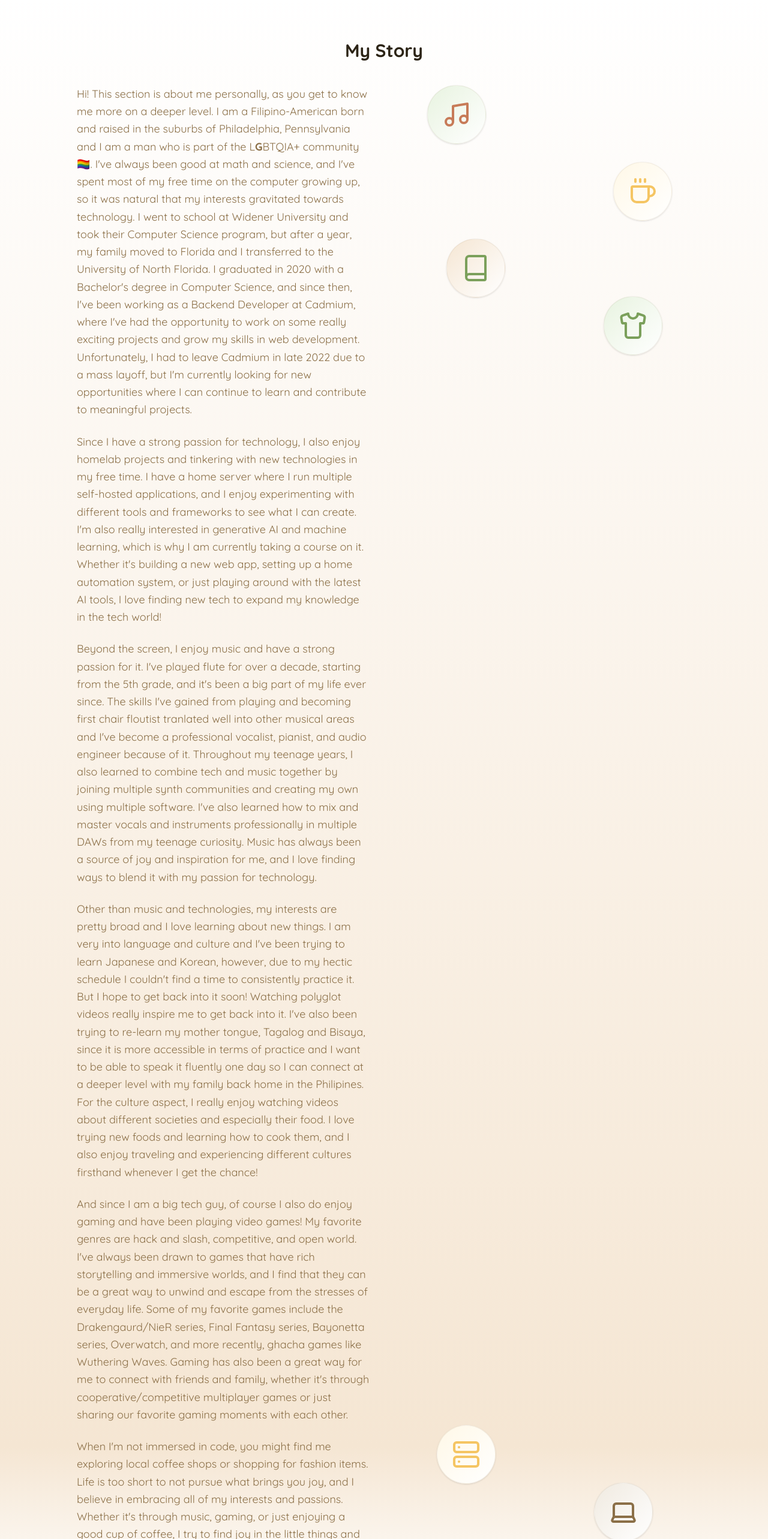
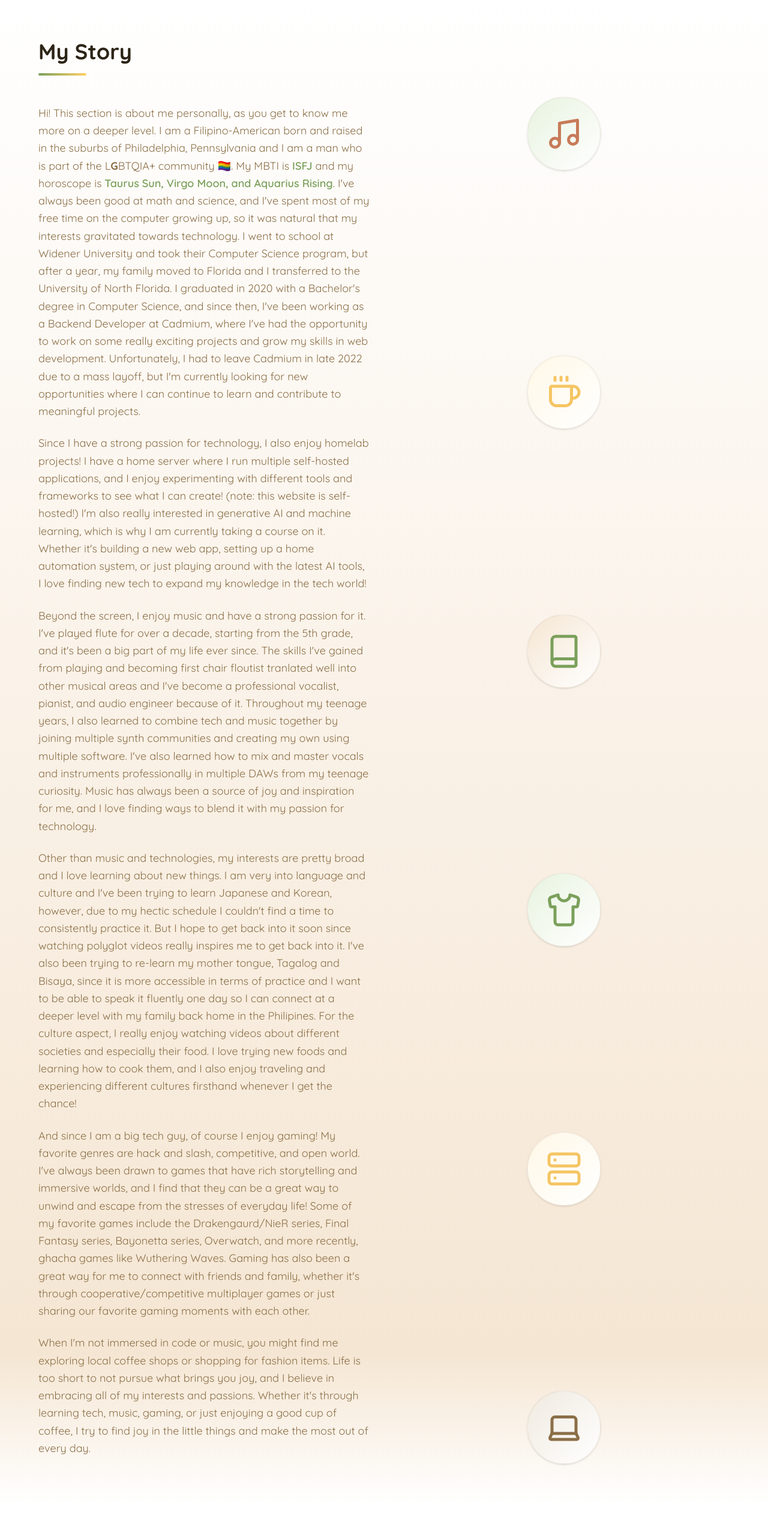
Before and after one commit to JMReynoso/MyDevPortfolio, a React (Vite) app: page /about in a window 1280 px wide. Shown: the part 3399-5965 px from the top of the page at 60% size. Built offline with nearby package versions, Linux system fonts and the light colour scheme.

Commit message:
modified my story text and icons

```diff
--- a/src/pages/About.tsx
+++ b/src/pages/About.tsx
@@ -9,8 +9,10 @@ import { experience } from "../data/experience";
 
 import { storyIcons } from "../data/storyIcons";
 import { certifications } from "../data/certification";
+import { useIsMobile } from "../components/ui/use-mobile";
 
 export default function About() {
+  const isMobile = useIsMobile();
   const [isVisible, setIsVisible] = useState(false);
   const [hoveredIcon, setHoveredIcon] = useState<string | null>(null);
 
@@ -126,42 +128,57 @@ export default function About() {
       </Section>
 
       <Section id="story" background="cream">
-        <div className="max-w-5xl mx-auto">
-          <h2 className="text-3xl font-bold text-[#2C2416] mb-10 text-center">
-            My Story
-          </h2>
+        <div className="mx-auto">
+          <SectionHeader title="My Story" />
           <Grid cols={{ md: 2 }} gap="xl">
             <div className="space-y-6">
               <p className="text-lg text-[#8B6F47] leading-relaxed">
                 Hi! This section is about me personally, as you get to know me
                 more on a deeper level. I am a Filipino-American born and raised
                 in the suburbs of Philadelphia, Pennsylvania and I am a man who
-                is part of the L<b>G</b>BTQIA+ community 🏳️‍🌈. I've always been
-                good at math and science, and I've spent most of my free time on
-                the computer growing up, so it was natural that my interests
-                gravitated towards technology. I went to school at Widener
-                University and took their Computer Science program, but after a
-                year, my family moved to Florida and I transferred to the
-                University of North Florida. I graduated in 2020 with a
-                Bachelor's degree in Computer Science, and since then, I've been
-                working as a Backend Developer at Cadmium, where I've had the
-                opportunity to work on some really exciting projects and grow my
-                skills in web development. Unfortunately, I had to leave Cadmium
-                in late 2022 due to a mass layoff, but I'm currently looking for
-                new opportunities where I can continue to learn and contribute
-                to meaningful projects.
+                is part of the L<b>G</b>BTQIA+ community 🏳️‍🌈. My MBTI is{" "}
+                <a
+                  href="https://www.16personalities.com/isfj-personality"
+                  target="_blank"
+                  rel="noopener noreferrer"
+                  className="hover:underline text-[#7BA05B] hover:text-[#4A6741] transition-colors font-medium"
+                >
+                  ISFJ
+                </a>{" "}
+                and my horoscope is{" "}
+                <a
+                  href="https://www.astrology.com/sun-moon-rising/taurus-sun-virgo-moon-aquarius-rising"
+                  target="_blank"
+                  rel="noopener noreferrer"
+                  className="hover:underline text-[#7BA05B] hover:text-[#4A6741] transition-colors font-medium"
+                >
+                  Taurus Sun, Virgo Moon, and Aquarius Rising
+                </a>
+                . I've always been good at math and science, and I've spent most
+                of my free time on the computer growing up, so it was natural
+                that my interests gravitated towards technology. I went to
+                school at Widener University and took their Computer Science
+                program, but after a year, my family moved to Florida and I
+                transferred to the University of North Florida. I graduated in
+                2020 with a Bachelor's degree in Computer Science, and since
+                then, I've been working as a Backend Developer at Cadmium, where
+                I've had the opportunity to work on some really exciting
+                projects and grow my skills in web development. Unfortunately, I
+                had to leave Cadmium in late 2022 due to a mass layoff, but I'm
+                currently looking for new opportunities where I can continue to
+                learn and contribute to meaningful projects.
               </p>
               <p className="text-lg text-[#8B6F47] leading-relaxed">
                 Since I have a strong passion for technology, I also enjoy
-                homelab projects and tinkering with new technologies in my free
-                time. I have a home server where I run multiple self-hosted
+                homelab projects! I have a home server where I run multiple self-hosted
                 applications, and I enjoy experimenting with different tools and
-                frameworks to see what I can create. I'm also really interested
-                in generative AI and machine learning, which is why I am
-                currently taking a course on it. Whether it's building a new web
-                app, setting up a home automation system, or just playing around
-                with the latest AI tools, I love finding new tech to expand my
-                knowledge in the tech world!
+                frameworks to see what I can create!{" "}
+                {" (note: this website is self-hosted!) "} I'm also really
+                interested in generative AI and machine learning, which is why I
+                am currently taking a course on it. Whether it's building a new
+                web app, setting up a home automation system, or just playing
+                around with the latest AI tools, I love finding new tech to
+                expand my knowledge in the tech world!
               </p>
               <p className="text-lg text-[#8B6F47] leading-relaxed">
                 Beyond the screen, I enjoy music and have a strong passion for
@@ -183,56 +200,66 @@ export default function About() {
                 and I love learning about new things. I am very into language
                 and culture and I've been trying to learn Japanese and Korean,
                 however, due to my hectic schedule I couldn't find a time to
-                consistently practice it. But I hope to get back into it soon!
-                Watching polyglot videos really inspire me to get back into it.
-                I've also been trying to re-learn my mother tongue, Tagalog and
-                Bisaya, since it is more accessible in terms of practice and I
-                want to be able to speak it fluently one day so I can connect at
-                a deeper level with my family back home in the Philipines. For
-                the culture aspect, I really enjoy watching videos about
-                different societies and especially their food. I love trying new
-                foods and learning how to cook them, and I also enjoy traveling
-                and experiencing different cultures firsthand whenever I get the
-                chance!
+                consistently practice it. But I hope to get back into it soon
+                since watching polyglot videos really inspires me to get back
+                into it. I've also been trying to re-learn my mother tongue,
+                Tagalog and Bisaya, since it is more accessible in terms of
+                practice and I want to be able to speak it fluently one day so I
+                can connect at a deeper level with my family back home in the
+                Philipines. For the culture aspect, I really enjoy watching
+                videos about different societies and especially their food. I
+                love trying new foods and learning how to cook them, and I also
+                enjoy traveling and experiencing different cultures firsthand
+                whenever I get the chance!
               </p>
               <p className="text-lg text-[#8B6F47] leading-relaxed">
-                And since I am a big tech guy, of course I also do enjoy gaming
-                and have been playing video games! My favorite genres are hack
-                and slash, competitive, and open world. I've always been drawn
-                to games that have rich storytelling and immersive worlds, and I
-                find that they can be a great way to unwind and escape from the
-                stresses of everyday life. Some of my favorite games include the
-                Drakengaurd/NieR series, Final Fantasy series, Bayonetta series,
-                Overwatch, and more recently, ghacha games like Wuthering Waves.
-                Gaming has also been a great way for me to connect with friends
-                and family, whether it's through cooperative/competitive
-                multiplayer games or just sharing our favorite gaming moments
-                with each other.
+                And since I am a big tech guy, of course I enjoy gaming! My
+                favorite genres are hack and slash, competitive, and open world.
+                I've always been drawn to games that have rich storytelling and
+                immersive worlds, and I find that they can be a great way to
+                unwind and escape from the stresses of everyday life! Some of my
+                favorite games include the Drakengaurd/NieR series, Final
+                Fantasy series, Bayonetta series, Overwatch, and more recently,
+                ghacha games like Wuthering Waves. Gaming has also been a great
+                way for me to connect with friends and family, whether it's
+                through cooperative/competitive multiplayer games or just
+                sharing our favorite gaming moments with each other.
               </p>
               <p className="text-lg text-[#8B6F47] leading-relaxed">
-                When I'm not immersed in code, you might find me exploring local
-                coffee shops or shopping for fashion items. Life is too short to
-                not pursue what brings you joy, and I believe in embracing all
-                of my interests and passions. Whether it's through music,
-                gaming, or just enjoying a good cup of coffee, I try to find joy
-                in the little things and make the most out of every day.
+                When I'm not immersed in code or music, you might find me
+                exploring local coffee shops or shopping for fashion items. Life
+                is too short to not pursue what brings you joy, and I believe in
+                embracing all of my interests and passions. Whether it's through
+                learning tech, music, gaming, or just enjoying a good cup of
+                coffee, I try to find joy in the little things and make the most
+                out of every day.
               </p>
             </div>
 
             {/* TODO: Update story icons on separate file */}
-            <div className="relative hidden md:block">
+            <div
+              className={
+                isMobile
+                  ? "hidden"
+                  : "flex flex-col items-center justify-between h-full px-5"
+              }
+            >
               {/* Off-centered decorative icons */}
-              {storyIcons.map((icon) => {
+              {storyIcons.map((icon, index) => {
                 const Icon = icon.icon;
                 return (
                   <motion.div
                     key={icon.id}
-                    className={`absolute ${icon.position} cursor-pointer`}
+                    className={`cursor-pointer rounded-full ${icon.color} ${index % 2 === 0 ? "ml-auto" : "mr-auto"}`}
                     onMouseEnter={() => setHoveredIcon(icon.id)}
                     onMouseLeave={() => setHoveredIcon(null)}
-                    initial={{ scale: 1 }}
-                    whileHover={{ scale: 1.15 }}
-                    transition={{ type: "spring", stiffness: 300, damping: 20 }}
+                    initial={{ scale: 1.25 }}
+                    whileHover={{ scale: 1.35 }}
+                    transition={{
+                      type: "spring",
+                      stiffness: 300,
+                      damping: 20,
+                    }}
                   >
                     <div
                       className={`bg-gradient-to-br ${icon.gradient} to-white rounded-full p-6 shadow-sm border border-[#8B6F47]/10 transition-shadow duration-300 ${hoveredIcon === icon.id ? "shadow-lg" : ""}`}
@@ -241,7 +268,7 @@ export default function About() {
                     </div>
                     {hoveredIcon === icon.id && (
                       <motion.div
-                          initial={{ opacity: 0, y: -5 }}
+                        initial={{ opacity: 0, y: -5, scale: 0.85 }}
                         animate={{ opacity: 1, y: 0 }}
                         exit={{ opacity: 0, y: -5 }}
                         transition={{ duration: 0.2 }}
@@ -260,7 +287,7 @@ export default function About() {
         </div>
       </Section>
 
-      <div className="pb-24 md:pb-0"></div>
+      <div className="pb-20 md:pb-1"></div>
     </>
   );
 }
```
Lines whose indentation alone changed are shown as unchanged.
